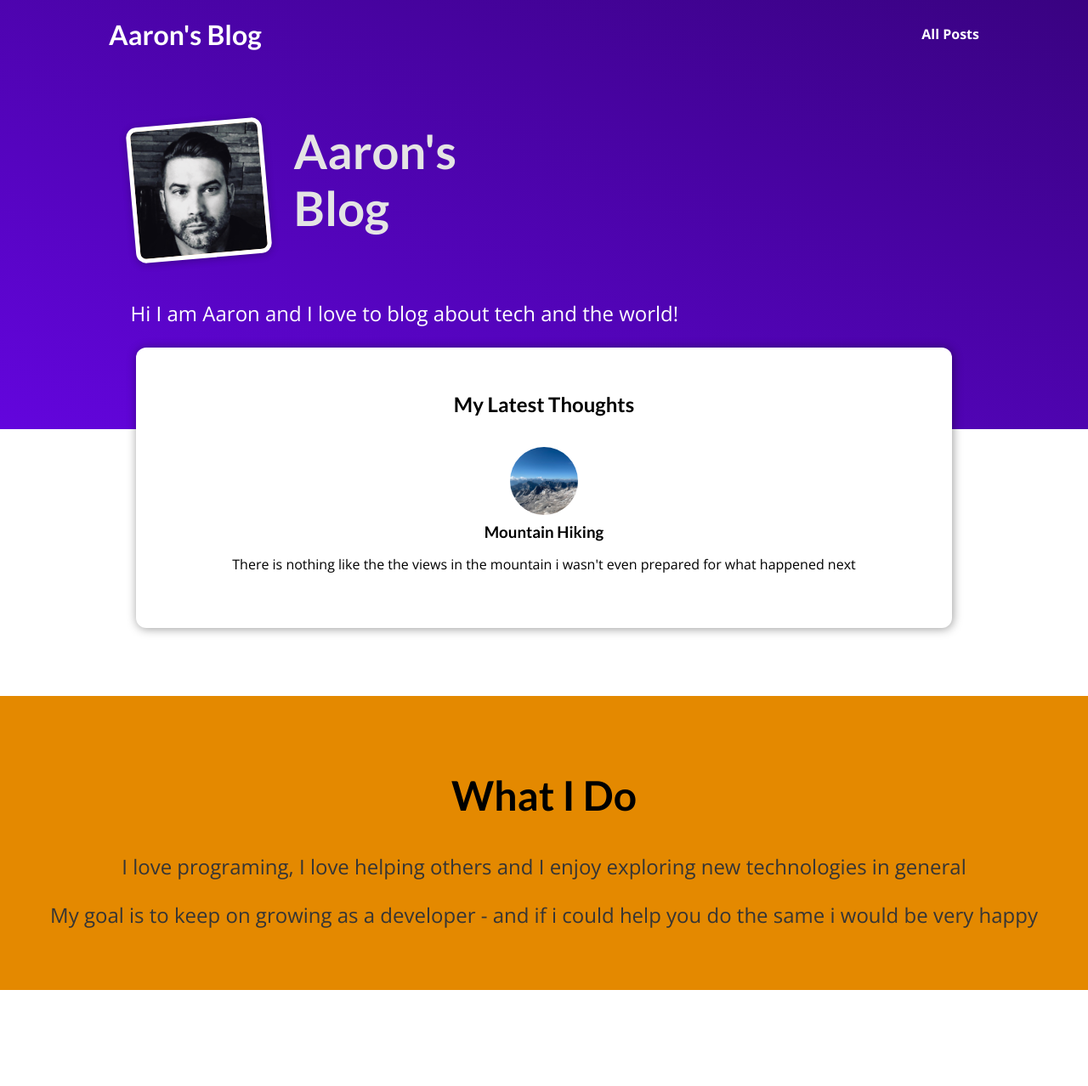
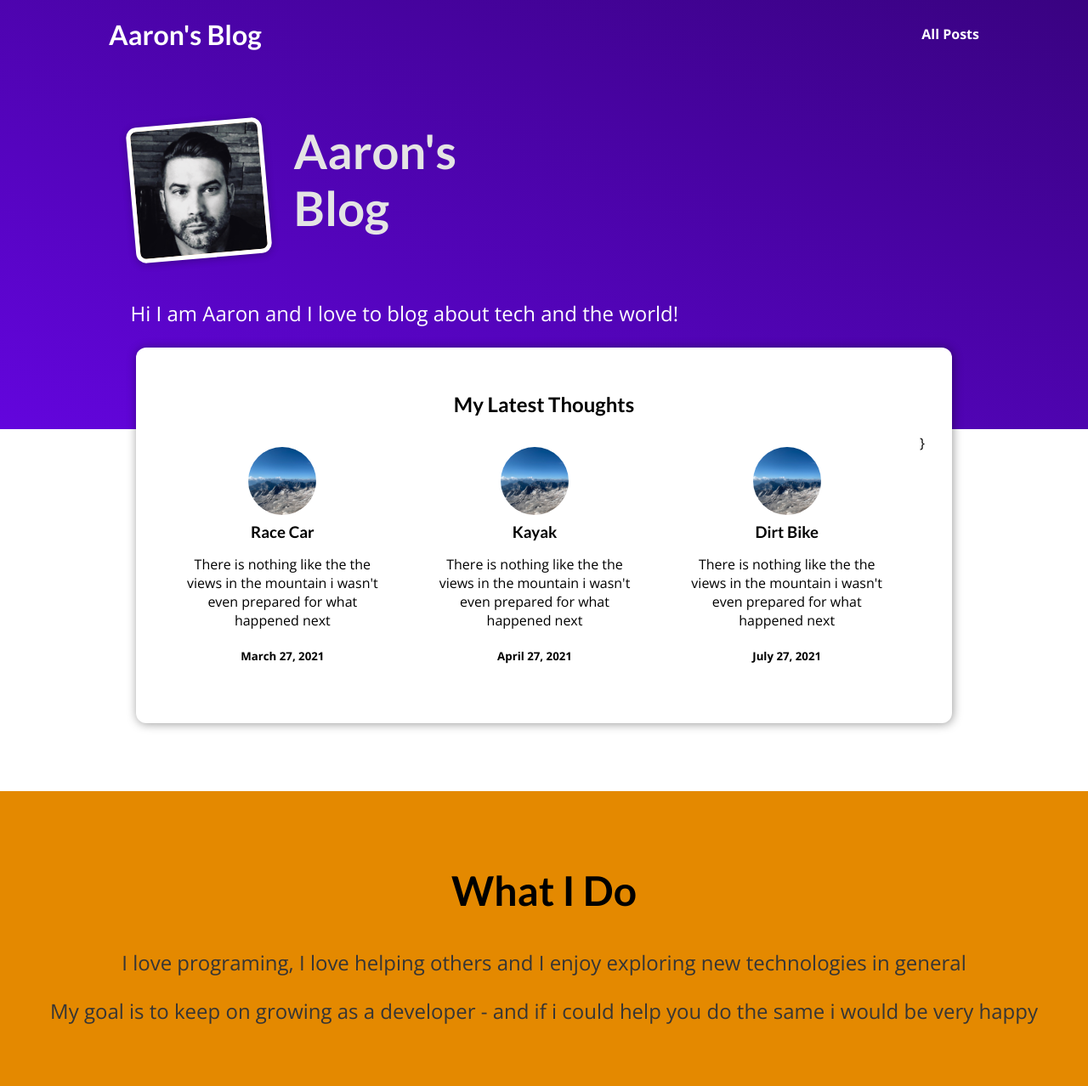
Before and after one commit to ajanes780/python_blog_project, a Django app: page / in a window 1280 px wide. Shown: the whole page at 85% size. Before the commit the page ends 1165 px from the top, so only its background shows below. Run offline with Django 3.2, Linux system fonts and the light colour scheme.

Commit message:
pass mock data to template

```diff
--- a/blog/templates/blog/includes/post.html
+++ b/blog/templates/blog/includes/post.html
@@ -5,8 +5,9 @@
     <a href="{% url 'post-detail-page' slug='the-mountains'%}">
       <img src="{% static 'blog/images/mountains.jpg' %}" alt="Mountain Hiking" />
       <div class="post__content">
-        <h3>Mountain Hiking</h3>
+        <h3>{{post.title}}</h3>
         <p>There is nothing like the the views in the mountain i wasn't even prepared for what happened next</p>
+        <h5>{{post.date}} </h5>
       </div>
     </a>
   </article>
--- a/blog/templates/blog/index.html
+++ b/blog/templates/blog/index.html
@@ -21,7 +21,10 @@ My Blog
   <h2>My Latest Thoughts</h2>
 
   <ul>
-    {% include "blog/includes/post.html" %}
+    {% for post in posts %}
+      {% include "blog/includes/post.html" %}
+
+    {% endfor %}}
   </ul>
 </section>
 
--- a/blog/templates/blog/post-detail-page.html
+++ b/blog/templates/blog/post-detail-page.html
@@ -13,11 +13,11 @@ This Post's Ttle
 
 
 <section id="summary">
-  <h2>Post Title</h2>
+  <h2>{{post.title}}</h2>
     <article>
       <img src="{% static 'blog/images/mountains.jpg' %}" alt="Post Title">
         <address>By Aaron
-          <div>last Updated on <time> July 10th 2021 </time> </div>
+          <div>last Updated on <time> {{post.date}}</time> </div>
         </address>
       </img>
     </article>
@@ -31,4 +31,5 @@ This Post's Ttle
   </main>
 
 
+
 {% endblock content-body %}
--- a/blog/views.py
+++ b/blog/views.py
@@ -1,6 +1,6 @@
 from django.shortcuts import render
 from datetime import date
-posts = [
+all_posts = [
     {
         "slug": "hike-in-the-mountains",
         "image": "mountains.jpg",
@@ -17,7 +17,7 @@ posts = [
         "image": "mountains.jpg",
         "author": "Aaron Janes",
         "date": date(2021, 3, 27),
-        "title": "Mountain Hiking",
+        "title": "Bike race",
         "excerpt": "There is nothing like the the views in the mountain i wasn't even prepared for what happened next",
         "content": """
         Lorem ipsum dolor sit amet consectetur adipisicing elit. Distinctio perferendis voluptatum iure numquam quia autem dolore at expedita officia harum odio minus consequatur nisi ipsam quasi aut, eum natus voluptate earum obcaecati molestiae ea ut? Numquam optio voluptates enim veniam vitae nesciunt nam explicabo ab suscipit, quos molestias, amet nisi nobis ducimus magni inventore quisquam dolorum quia? Similique ut optio, officia iste nulla natus a id numquam repudiandae voluptates autem suscipit iure molestias possimus delectus corrupti quod ad non qui. Repellat ratione impedit sapiente placeat illo voluptatum eveniet dolor ipsum iste cupiditate molestiae, dolores porro aspernatur sint quis id assumenda?
@@ -28,7 +28,7 @@ posts = [
         "image": "mountains.jpg",
         "author": "Aaron Janes",
         "date": date(2021, 3, 27),
-        "title": "Mountain Hiking",
+        "title": " Race Car",
         "excerpt": "There is nothing like the the views in the mountain i wasn't even prepared for what happened next",
         "content": """
         Lorem ipsum dolor sit amet consectetur adipisicing elit. Distinctio perferendis voluptatum iure numquam quia autem dolore at expedita officia harum odio minus consequatur nisi ipsam quasi aut, eum natus voluptate earum obcaecati molestiae ea ut? Numquam optio voluptates enim veniam vitae nesciunt nam explicabo ab suscipit, quos molestias, amet nisi nobis ducimus magni inventore quisquam dolorum quia? Similique ut optio, officia iste nulla natus a id numquam repudiandae voluptates autem suscipit iure molestias possimus delectus corrupti quod ad non qui. Repellat ratione impedit sapiente placeat illo voluptatum eveniet dolor ipsum iste cupiditate molestiae, dolores porro aspernatur sint quis id assumenda?
@@ -38,8 +38,8 @@ posts = [
         "slug": "hike-in-the-mountains",
         "image": "mountains.jpg",
         "author": "Aaron Janes",
-        "date": date(2021, 3, 27),
-        "title": "Mountain Hiking",
+        "date": date(2021, 4, 27),
+        "title": "Kayak",
         "excerpt": "There is nothing like the the views in the mountain i wasn't even prepared for what happened next",
         "content": """
         Lorem ipsum dolor sit amet consectetur adipisicing elit. Distinctio perferendis voluptatum iure numquam quia autem dolore at expedita officia harum odio minus consequatur nisi ipsam quasi aut, eum natus voluptate earum obcaecati molestiae ea ut? Numquam optio voluptates enim veniam vitae nesciunt nam explicabo ab suscipit, quos molestias, amet nisi nobis ducimus magni inventore quisquam dolorum quia? Similique ut optio, officia iste nulla natus a id numquam repudiandae voluptates autem suscipit iure molestias possimus delectus corrupti quod ad non qui. Repellat ratione impedit sapiente placeat illo voluptatum eveniet dolor ipsum iste cupiditate molestiae, dolores porro aspernatur sint quis id assumenda?
@@ -49,8 +49,8 @@ posts = [
         "slug": "hike-in-the-mountains",
         "image": "mountains.jpg",
         "author": "Aaron Janes",
-        "date": date(2021, 3, 27),
-        "title": "Mountain Hiking",
+        "date": date(2021, 7, 27),
+        "title": "Dirt Bike",
         "excerpt": "There is nothing like the the views in the mountain i wasn't even prepared for what happened next",
         "content": """
         Lorem ipsum dolor sit amet consectetur adipisicing elit. Distinctio perferendis voluptatum iure numquam quia autem dolore at expedita officia harum odio minus consequatur nisi ipsam quasi aut, eum natus voluptate earum obcaecati molestiae ea ut? Numquam optio voluptates enim veniam vitae nesciunt nam explicabo ab suscipit, quos molestias, amet nisi nobis ducimus magni inventore quisquam dolorum quia? Similique ut optio, officia iste nulla natus a id numquam repudiandae voluptates autem suscipit iure molestias possimus delectus corrupti quod ad non qui. Repellat ratione impedit sapiente placeat illo voluptatum eveniet dolor ipsum iste cupiditate molestiae, dolores porro aspernatur sint quis id assumenda?
@@ -59,9 +59,16 @@ posts = [
 ]
 
 
+def get_date(post):
+    return post["date"]
+
+
 def index(req):
-
-    return render(req, "blog/index.html")
+    sorted_posts = sorted(all_posts, key=get_date)
+    latest_post = sorted_posts[-3:]
+    return render(req, "blog/index.html", {
+        "posts": latest_post
+    })
 
 
 def posts(req):
```
Also changed, not shown: 3 other files.
